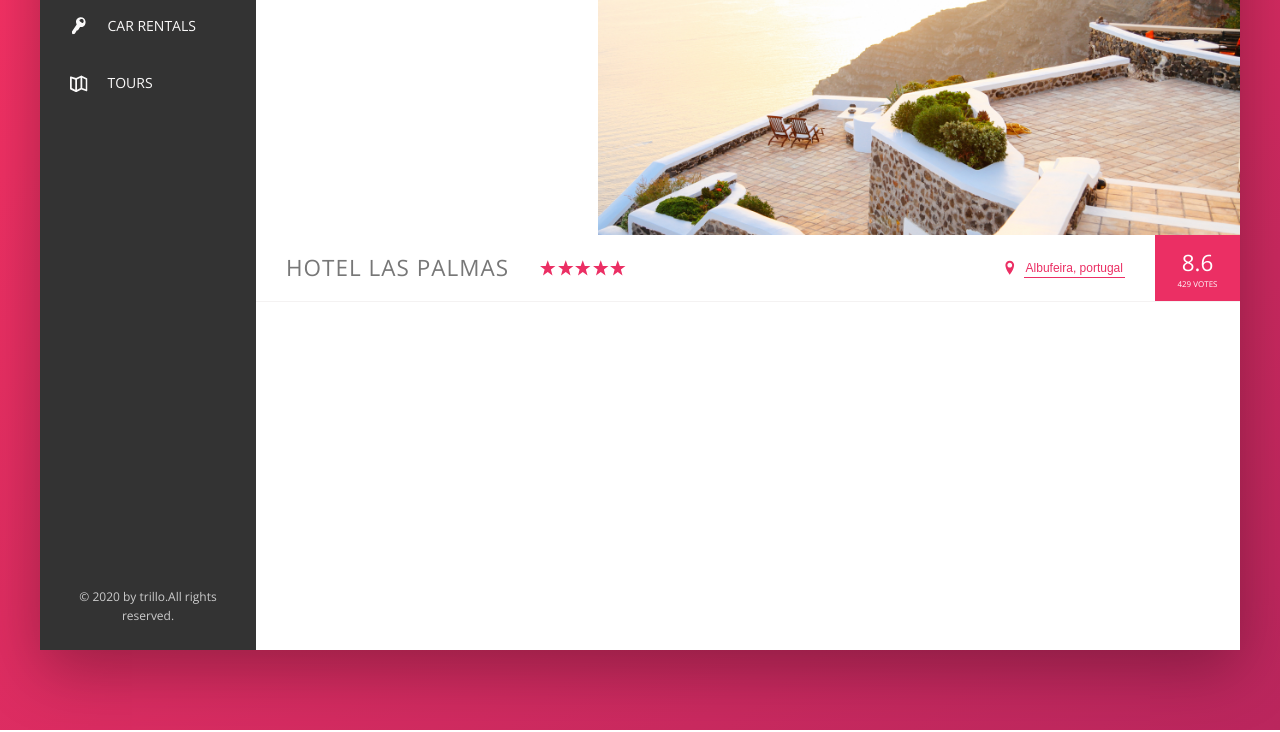
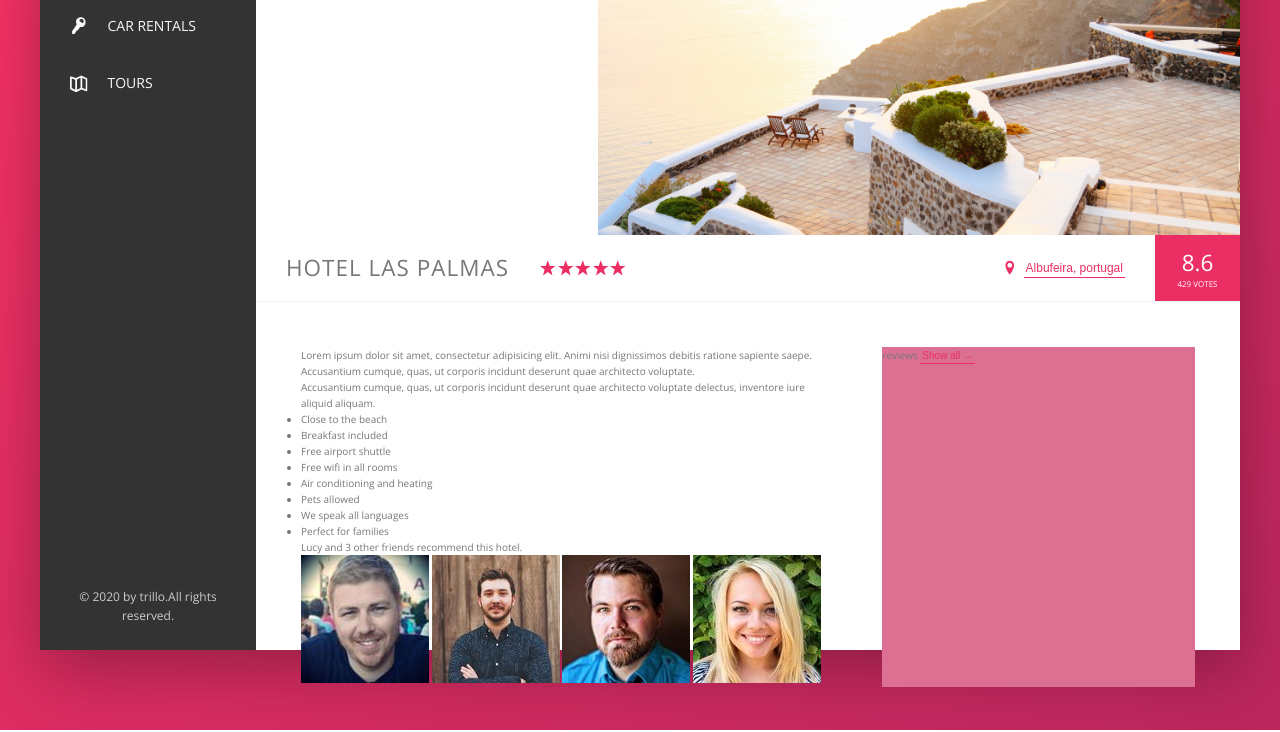
Before and after one commit to elhamposhtiban/Flex-box_project, a website: page index.html in a window 1280 px wide. Shown: the part 300-1032 px from the top of the page. Drawn offline with nearby package versions, Linux system fonts and the light colour scheme.

Commit message:
adding html part for details, description and user reviews also, add style to these sections

```diff
--- a/index.html
+++ b/index.html
@@ -129,10 +129,75 @@
                         </div>
                         <div class="overview__rating">
                             <div class="overview__rating-average"> 8.6 </div>
+                            <div class="overview__rating-count"> 429 votes</div>
+                        </div>
+                    </div>
+                    <div class="detail">
+                        <div class="description">
+                            <p class="paragraph">
+                                Lorem ipsum dolor sit amet, consectetur adipisicing elit. Animi nisi dignissimos debitis ratione sapiente saepe. Accusantium cumque, quas, ut corporis incidunt deserunt quae architecto voluptate.
+                            </p>
+                            <p class="paragraph">
+                                Accusantium cumque, quas, ut corporis incidunt deserunt quae architecto voluptate delectus, inventore iure aliquid aliquam.
+                            </p>
+                            <ul class="list">
+                                <li class="list__item">Close to the beach</li>
+                                <li class="list__item">Breakfast included</li>
+                                <li class="list__item">Free airport shuttle</li>
+                                <li class="list__item">Free wifi in all rooms</li>
+                                <li class="list__item">Air conditioning and heating</li>
+                                <li class="list__item">Pets allowed</li>
+                                <li class="list__item">We speak all languages</li>
+                                <li class="list__item">Perfect for families</li>
+                            </ul>
+                            <div class="recommend">
+                                <p class="recommend__count">
+                                    Lucy and 3 other friends recommend this hotel.
+                                </p>
+                                <div class="recommend__friends">
+                                    <img src="img/user-3.jpg" alt="Friend 1" class="recommend__photo">
+                                    <img src="img/user-4.jpg" alt="Friend 2" class="recommend__photo">
+                                    <img src="img/user-5.jpg" alt="Friend 3" class="recommend__photo">
+                                    <img src="img/user-6.jpg" alt="Friend 4" class="recommend__photo">
+                                </div>
+                            </div>
+                        </div>
+
+                        <div class="user-reviews">
+
+                            reviews
+                            <!-- <figure class="review">
+                                <blockquote class="review__text">
+                                    Lorem ipsum dolor sit amet, consectetur adipisicing elit. Fuga doloremque architecto dicta animi, totam, itaque officia ex.
+                                </blockquote>
+                                <figcaption class="review__user">
+                                    <img src="img/user-1.jpg" alt="User 1" class="review__photo">
+                                    <div class="review__user-box">
+                                        <p class="review__user-name">Nick Smith</p>
+                                        <p class="review__user-date">Feb 23rd, 2017</p>
+                                    </div>
+                                    <div class="review__rating">7.8</div>
+                                </figcaption>
+                            </figure>
+
+                            <figure class="review">
+                                <blockquote class="review__text">
+                                    Lorem ipsum dolor sit amet, consectetur adipisicing elit. Fuga doloremque architecto dicta animi.
+                                </blockquote>
+                                <figcaption class="review__user">
+                                    <img src="img/user-2.jpg" alt="User 1" class="review__photo">
+                                    <div class="review__user-box">
+                                        <p class="review__user-name">Mary Thomas</p>
+                                        <p class="review__user-date">Sept 13th, 2017</p>
+                                    </div>
+                                    <div class="review__rating">9.3</div>
+                                </figcaption>
+                            </figure> -->
+
+                            <button class="btn-inline">Show all <span>&rarr;</span></button>
+                        </div>
 
 
-                            <div class="overview__rating-count"> 429 votes</div>
-                        </div>
                     </div>
                 </main>
             </div>
--- a/sass/_layout.scss
+++ b/sass/_layout.scss
@@ -33,3 +33,18 @@ justify-content: space-between;
     height: 80rem;
     flex: 1 ;
 }
+
+.detail {
+    display: flex;
+    padding: 4.5rem;
+}
+
+.description {
+    flex: 0 0 60%;
+    margin-right: 4.5rem;
+}
+
+.user-reviews {
+background-color: palevioletred;
+flex: 1;
+}
```
Also changed, not shown: css/style.css.
